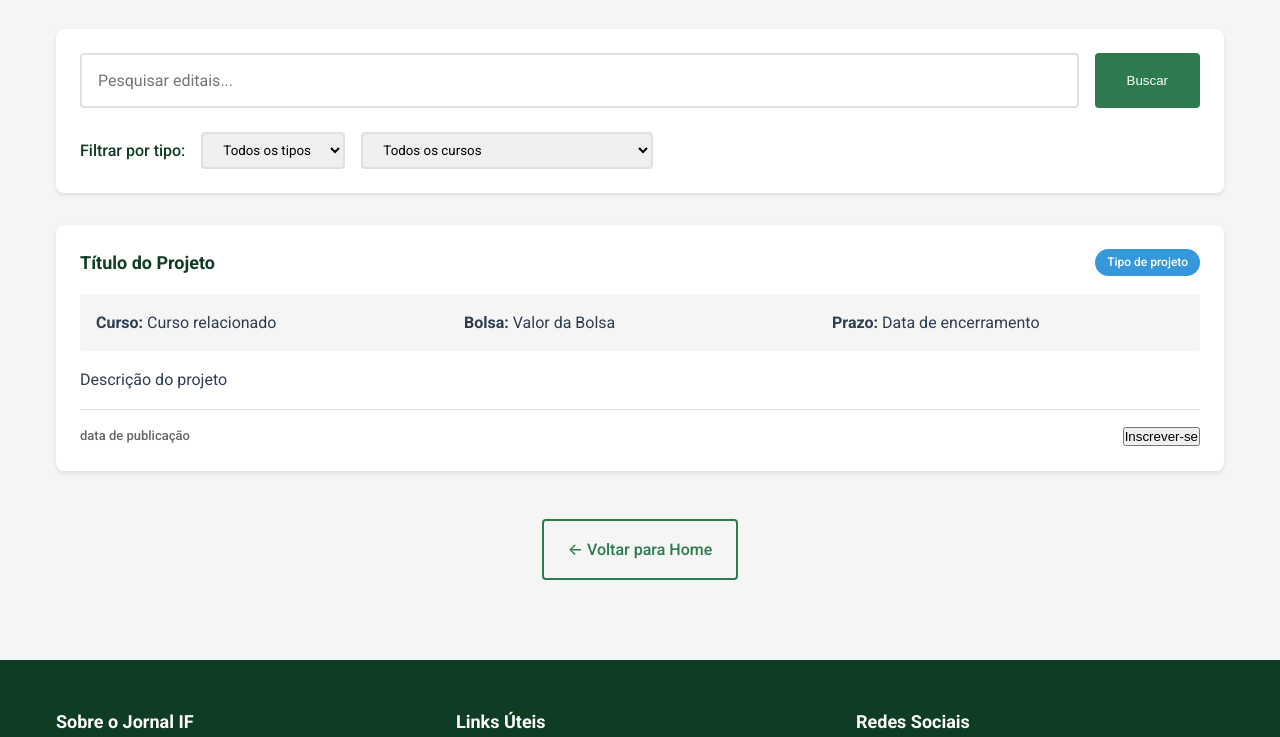
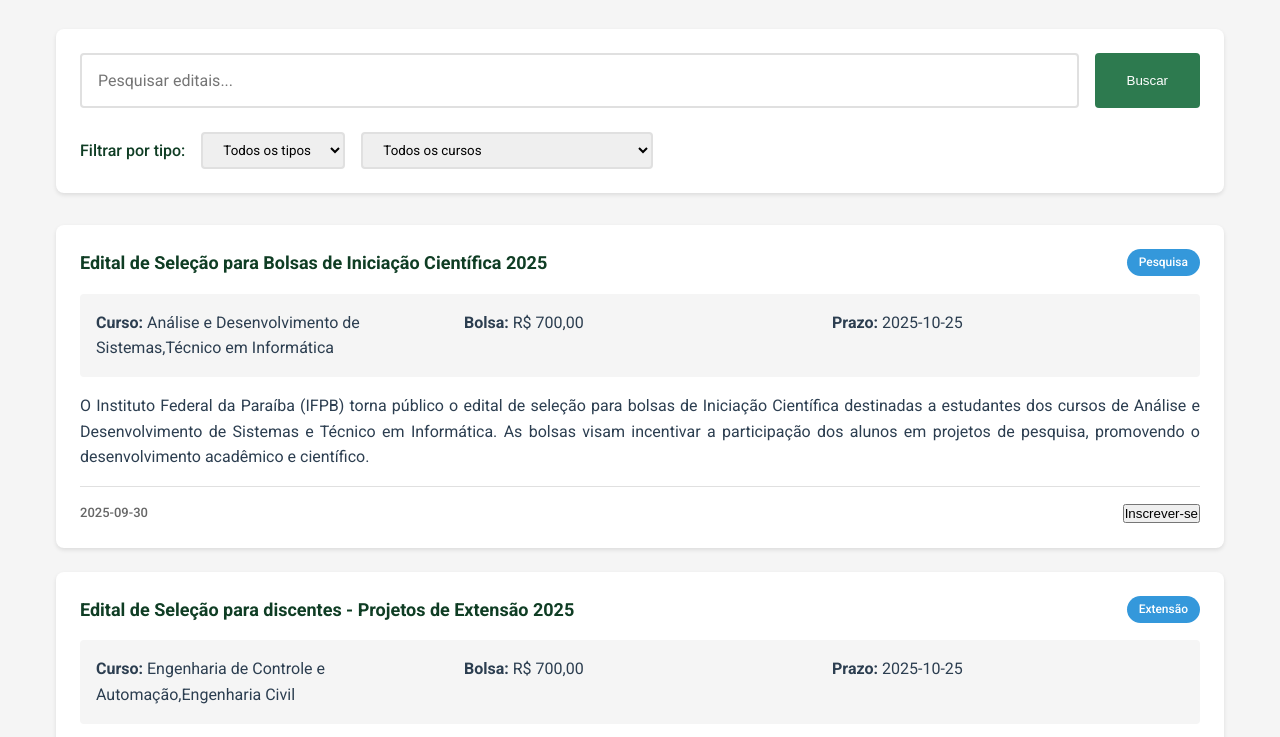
Before and after one commit to Jornal-IF/jornal, a plain HTML site: page pages/editais.html in a window 1280 px wide. Shown: the part 199-936 px from the top of the page. Drawn offline with Linux system fonts and the light colour scheme.

Commit message:
implementei a renderização de editais e filtragem

```diff
--- a/js/editais.js
+++ b/js/editais.js
@@ -4,24 +4,24 @@ function renderizarEditais(editais){
         let html = `<article class="edital-card">
                     <div class="edital-header">
                         <h4 class="edital-title">${edital.titulo}</h4>
-                        <span class="edital-badge pesquisa">Tipo de projeto</span>
+                        <span class="edital-badge pesquisa">${edital.tipo_projeto}</span>
                     </div>
                     <div class="edital-info">
                         <div class="info-item">
-                            <strong>Curso:</strong> Curso relacionado
+                            <strong>Curso:</strong> ${edital.cursos}
                         </div>
                         <div class="info-item">
-                            <strong>Bolsa:</strong> Valor da Bolsa
+                            <strong>Bolsa:</strong> ${edital.bolsa}
                         </div>
                         <div class="info-item">
-                            <strong>Prazo:</strong> Data de encerramento
+                            <strong>Prazo:</strong> ${edital.prazo}
                         </div>
                     </div>
                     <p class="edital-description">
-                        Descrição do projeto
+                        ${edital.descrição}
                     </p>
                     <div class="edital-footer">
-                        <span class="edital-number">data de publicação</span>
+                        <span class="edital-number">${edital.data_publicação}</span>
                         <button class="btn-apply">Inscrever-se</button>
                     </div>
                 </article>`
@@ -30,4 +30,18 @@ function renderizarEditais(editais){
     }
 }
 
-renderizarEditais(editais);
+function filtrarEditais(){
+    const filtro_tipo = document.getElementById('tipo').value;
+    const filtro_curso = document.getElementById('curso').value;
+
+    const editais_filtrados = editais.filter(edital => (filtro_curso === "" || edital.curso_tag.includes(filtro_curso)) && (filtro_tipo === "" || filtro_tipo === edital.tipo_projeto))
+
+    if (editais_filtrados.length == 0){
+        document.getElementById('editais-list').innerHTML = `<p>Nenhum edital/projeto encontrado!</p>`;
+        return;
+    }
+
+    renderizarEditais(editais_filtrados);
+}
+
+filtrarEditais();
--- a/pages/editais.html
+++ b/pages/editais.html
@@ -47,24 +47,24 @@
             <div class="filter-section">
                 <div class="search-box">
                     <input type="text" placeholder="Pesquisar editais..." class="search-input">
-                    <button class="search-button">Buscar</button>
+                    <button class="search-button" onclick="filtrarEditais()">Buscar</button>
                 </div>
                 <div class="filter-options">
                     <label class="filter-label">Filtrar por tipo:</label>
-                    <select class="filter-select">
+                    <select class="filter-select" id="tipo">
                         <option value="">Todos os tipos</option>
-                        <option value="pesquisa">Pesquisa</option>
-                        <option value="extensao">Extensão</option>
-                        <option value="inovacao">Inovação</option>
+                        <option value="Pesquisa">Pesquisa</option>
+                        <option value="Extensão">Extensão</option>
+                        <option value="Inovação">Inovação</option>
                     </select>
-                    <select class="filter-select">
+                    <select class="filter-select" id="curso">
                         <option value="">Todos os cursos</option>
-                        <option value="ads">Análise e Desenvolvimento de Sistemas</option>
-                        <option value="beca">Engenharia de Controle e Automação</option>
-                        <option value="civil">Engenharia Civil</option>
-                        <option value="intin">Técnico em Informática</option>
-                        <option value="inted">Técnico em Edificações</option>
-                        <option value="intel">Técnico em Eletromecânica</option>
+                        <option value="ADS">Análise e Desenvolvimento de Sistemas</option>
+                        <option value="BECA">Engenharia de Controle e Automação</option>
+                        <option value="CIVIL">Engenharia Civil</option>
+                        <option value="INTIN">Técnico em Informática</option>
+                        <option value="INTED">Técnico em Edificações</option>
+                        <option value="INTEL">Técnico em Eletromecânica</option>
                     </select>
                 </div>
             </div>
@@ -138,6 +138,7 @@
             </div>
         </div>
     </footer>
+    <script src="../js/dados.js"></script>
     <script src="../js/editais.js"></script>
 </body>
 </html>
```
